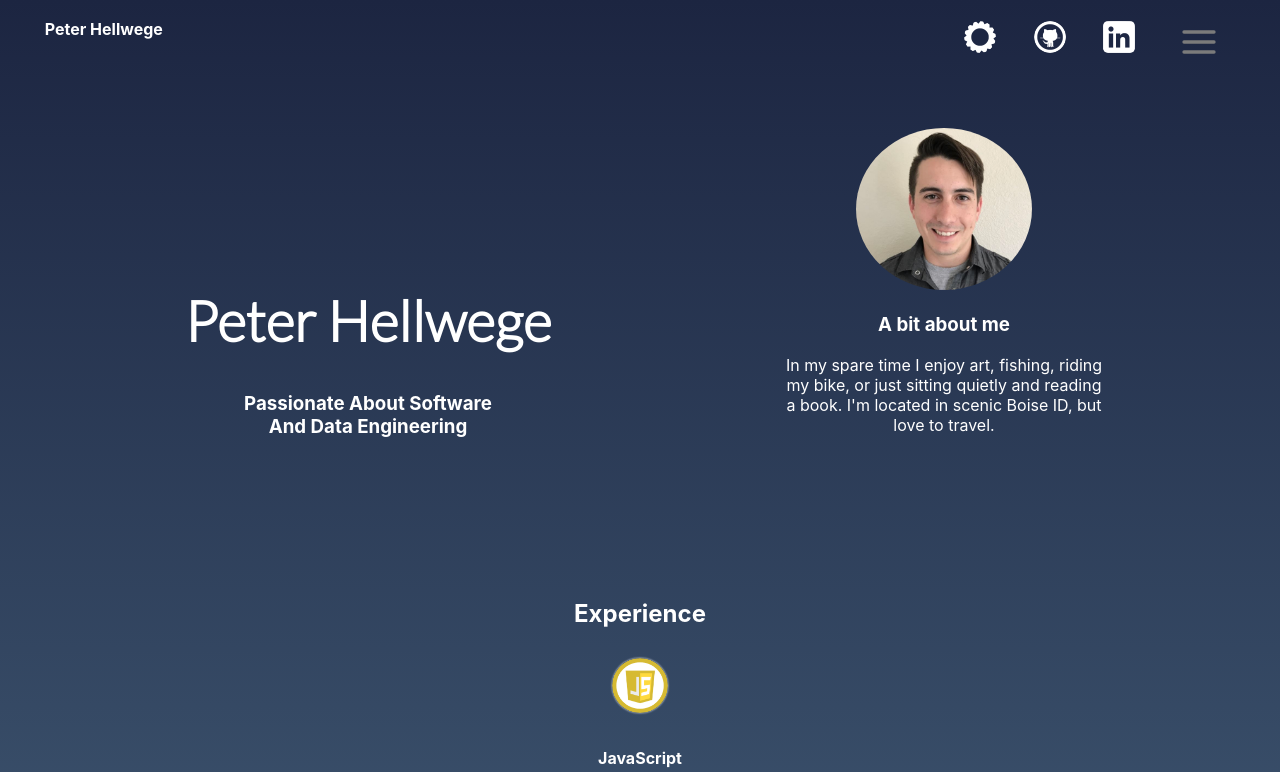
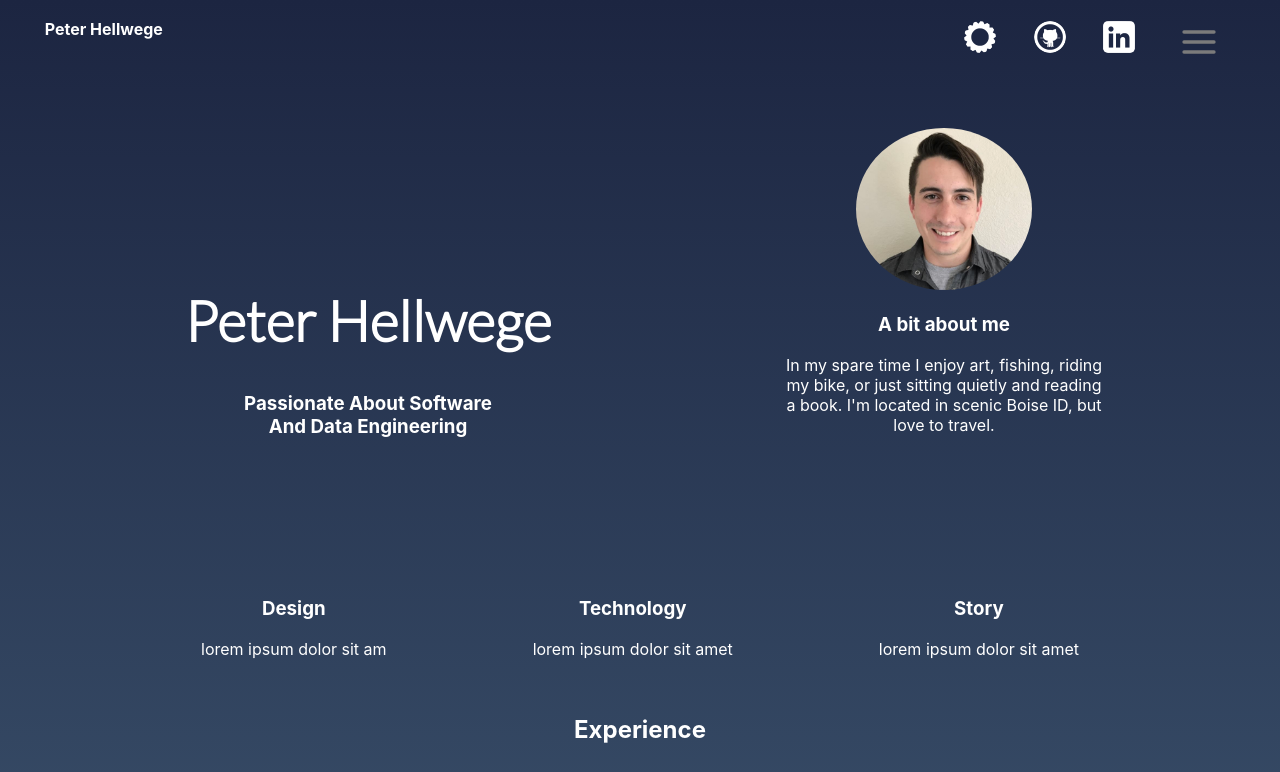
Before and after one commit to phellwege/KuonYagiStylePortfolio, a React (Create React App) app in the folder portfolio4.0/: page /#/AboutMe in a window 1280 px wide. Shown: the top 772 px of the page. Built offline with nearby package versions, Linux system fonts and the light colour scheme.

Commit message:
added additional styling to about me

```diff
--- a/portfolio4.0/src/components/aboutMe2.js
+++ b/portfolio4.0/src/components/aboutMe2.js
@@ -26,8 +26,23 @@ export default (props) => {
         <>
             <div className='sectionWrap'>
                 <div className='mainSection'>
+
+                    <div className='trifold'>
+                        <div>
+                            <h3>Design</h3>
+                            <p>lorem ipsum dolor sit am</p>
+                        </div>
+                        <div>
+                            <h3>Technology</h3>
+                            <p>lorem ipsum dolor sit amet</p>
+                        </div>
+                        <div>
+                            <h3>Story</h3>
+                            <p>lorem ipsum dolor sit amet</p>
+                        </div>
+                    </div>
+                    <br/>
                     <h2>Experience</h2>
-                    {/* <br/> */}
                     <Swiper
                         pagination={{
                         dynamicBullets: true,
--- a/portfolio4.0/src/views/aboutMe.css
+++ b/portfolio4.0/src/views/aboutMe.css
@@ -24,6 +24,11 @@
 .skills h4 {
 
 }
+.trifold {
+    display: flex;
+    justify-content: space-around;
+    align-items: center;
+}
 .skills p {
     text-align: center;
     color: red;
@@ -31,7 +36,6 @@
 }
 .mainSection {
     width: 80%;
-
 }
 .innerDiv {
     display: flex;
```
